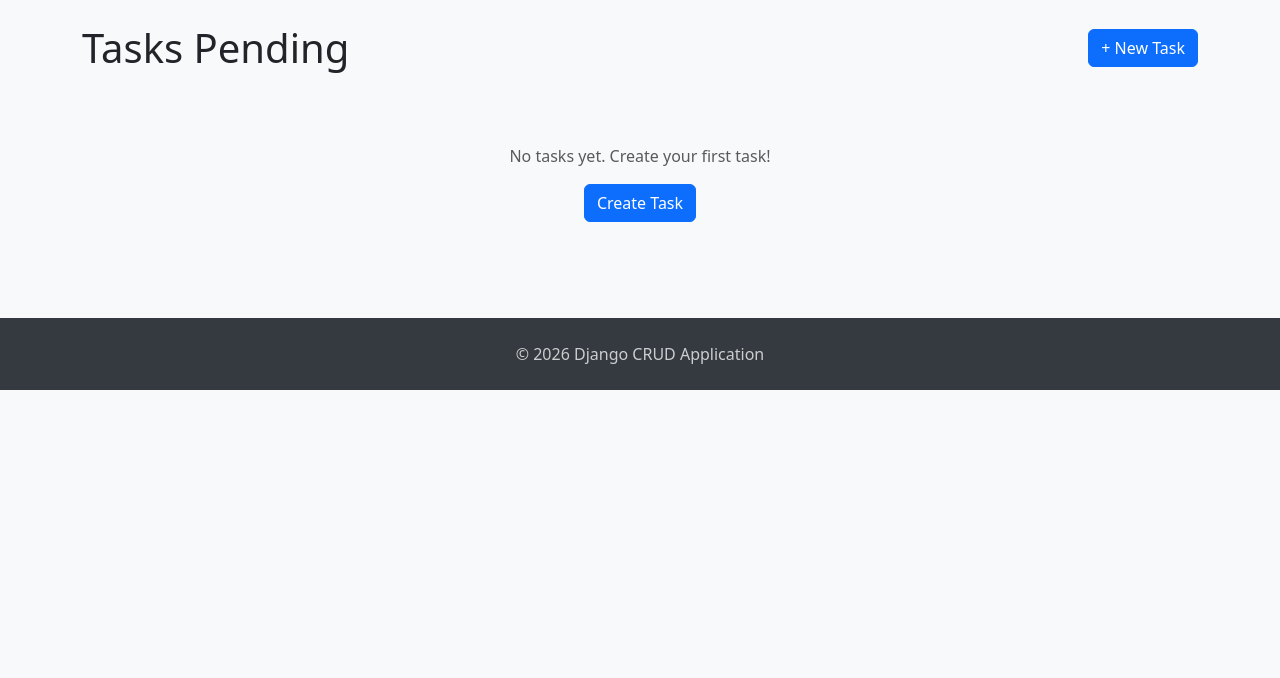
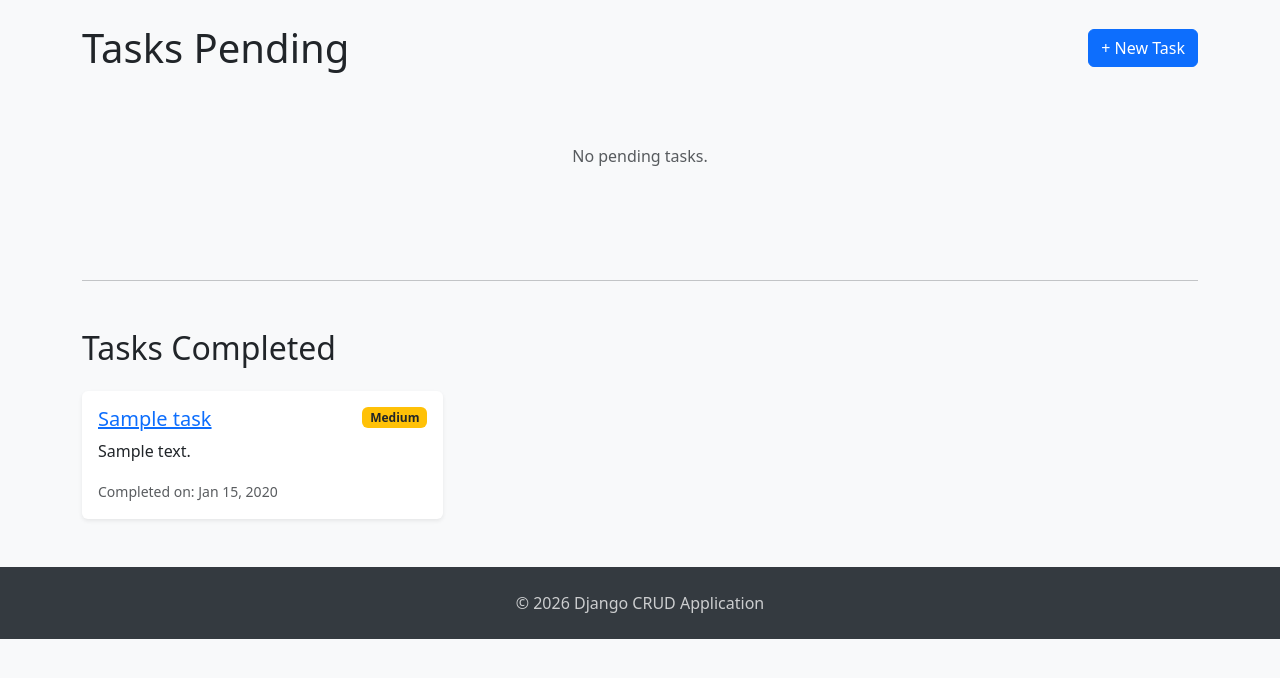
Before and after one commit to Fernando1999hsm/CRUD_Django, a Django app: page /task/ in a window 1280 px wide. Shown: the part 56-734 px from the top of the page. Run offline with Django 5.2, Linux system fonts and the light colour scheme; a user stored in the database is signed in; tables that the repository leaves empty hold one stand-in row (values such as "Sample post").

Commit message:
Se agrego boton/funcion para eliminar tarea, tareas completadas y pendientes en task.html

```diff
--- a/djangocrud/urls.py
+++ b/djangocrud/urls.py
@@ -26,6 +26,7 @@ urlpatterns = [
     path('task/create/', views.create_task, name='create_task'),
     path('task/<int:task_id>/', views.task_detail, name='task_detail'),
     path('task/<int:task_id>/complete/', views.complete_task, name='complete_task'),
+    path('task/<int:task_id>/delete/', views.delete_task, name='delete_task'),
     path('logout/', views.signout, name='signout'),
     path('signin/', views.signin, name='signin'),
 ]
--- a/task/templates/task.html
+++ b/task/templates/task.html
@@ -27,16 +27,6 @@
                             </div>
                             <p class="card-text">{{ task.description|default:"No description" }}</p>
                             <p class="card-text"><small class="text-muted">Created on: {{ task.date_created|date:"M d, Y" }}</small></p>
-                            {% if task.date_completed %}
-                                <p class="card-text"><small class="text-muted">Completed on: {{ task.date_completed|date:"M d, Y" }}</small></p>
-                            {% else %}
-                                <div class="form-check">
-                                    <input class="form-check-input" type="checkbox" id="completeTask{{ task.id }}" data-task-id="{{ task.id }}">
-                                    <label class="form-check-label" for="completeTask{{ task.id }}">
-                                        Mark as complete
-                                    </label>
-                                </div>
-                            {% endif %}
                         </div>
                     </div>
                 </div>
@@ -44,8 +34,42 @@
         </div>
     {% else %}
         <div class="text-center py-5">
-            <p class="text-muted mb-3">No tasks yet. Create your first task!</p>
-            <a href="/task/create" class="btn btn-primary">Create Task</a>
+            <p class="text-muted mb-3">No pending tasks.</p>
+        </div>
+    {% endif %}
+
+    <hr class="my-5">
+
+    <div class="d-flex justify-content-between align-items-center mb-4">
+        <h2 class="mb-0">Tasks Completed</h2>
+    </div>
+
+    {% if tasks_completed %}
+        <div class="row g-3">
+            {% for task in tasks_completed %}
+                <div class="col-md-6 col-lg-4">
+                    <div class="card task-card h-100 border-success">
+                        <div class="card-body">
+                            <div class="d-flex justify-content-between align-items-start mb-2">
+                                <h5 class="card-title mb-0"><a href="{% url 'task_detail' task.id %}">{{ task.title }}</a></h5>
+                                {% if task.priority == 2 %}
+                                    <span class="badge bg-danger priority-badge">High</span>
+                                {% elif task.priority == 1 %}
+                                    <span class="badge bg-warning text-dark priority-badge">Medium</span>
+                                {% else %}
+                                    <span class="badge bg-success priority-badge">Low</span>
+                                {% endif %}
+                            </div>
+                            <p class="card-text">{{ task.description|default:"No description" }}</p>
+                            <p class="card-text"><small class="text-muted">Completed on: {{ task.date_completed|date:"M d, Y" }}</small></p>
+                        </div>
+                    </div>
+                </div>
+            {% endfor %}
+        </div>
+    {% else %}
+        <div class="text-center py-5">
+            <p class="text-muted mb-3">No completed tasks yet.</p>
         </div>
     {% endif %}
 </div>
--- a/task/templates/task_detail.html
+++ b/task/templates/task_detail.html
@@ -41,6 +41,11 @@
                             <button type="submit" class="btn btn-success">Mark as Completed</button>
                         {% endif %}
                     </form>
+
+                    <form method="POST" action="{% url 'delete_task' task.id %}" class="mt-3">
+                        {% csrf_token %}
+                        <button type="submit" class="btn btn-danger">Delete Task</button>
+                    </form>
                 </div>
             </div>
         </div>
--- a/task/views.py
+++ b/task/views.py
@@ -40,7 +40,8 @@ def signup(request):
 
 def task(request):
     tasks = Task.objects.filter(user=request.user, date_completed__isnull=True)
-    return render(request, 'task.html', {'tasks': tasks})
+    tasks_completed = Task.objects.filter(user=request.user, date_completed__isnull=False).order_by('-date_completed')
+    return render(request, 'task.html', {'tasks': tasks, 'tasks_completed': tasks_completed})
 
 def create_task(request):
     if request.method == 'GET':
@@ -108,3 +109,9 @@ def complete_task(request, task_id):
             task.date_completed = timezone.now()
         task.save()
     return redirect('task')
+
+def delete_task(request, task_id):
+    task = get_object_or_404(Task, pk=task_id, user=request.user)
+    if request.method == 'POST':
+        task.delete()
+    return redirect('task')
```
